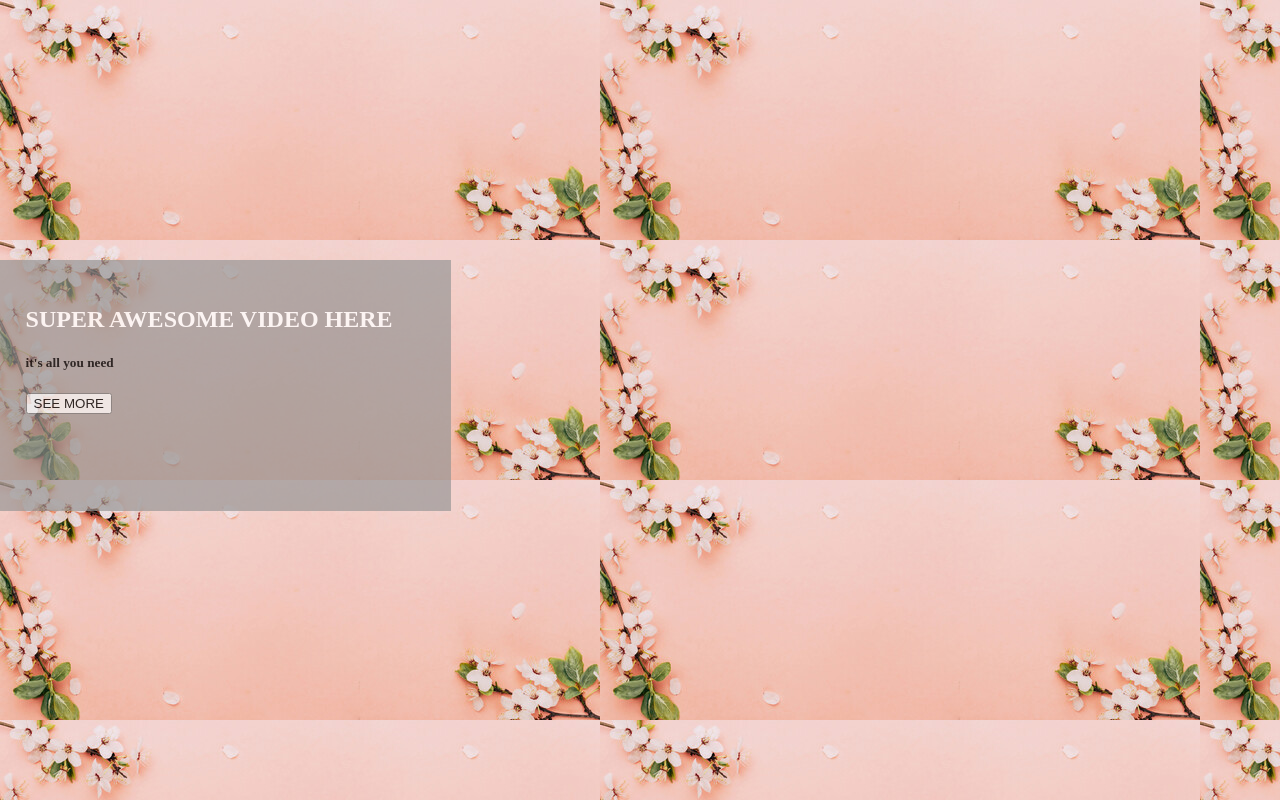
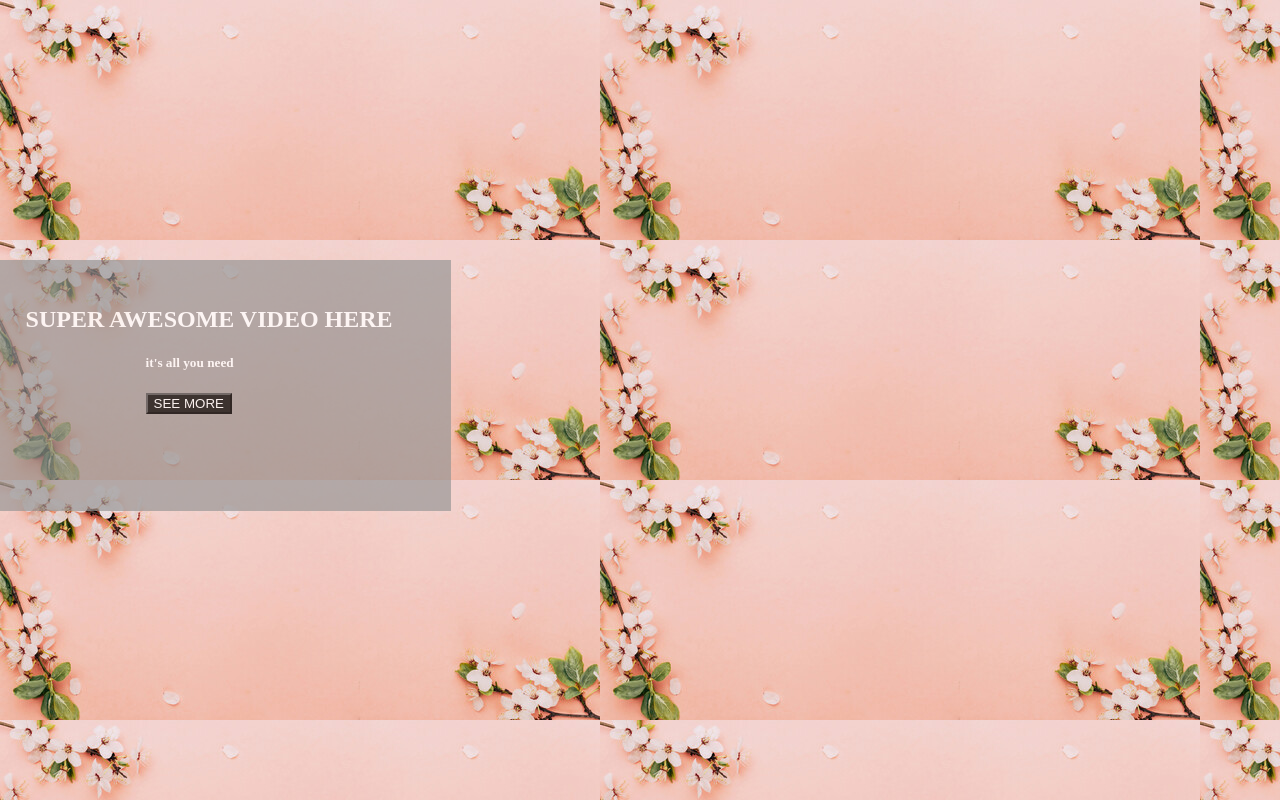
Before and after one commit to AlhajjajKhalaf/Contact-, a plain HTML site: page Background/index.html in a window 1280 px wide. Drawn offline with Linux system fonts and the light colour scheme.

Commit message:
add on44e

```diff
--- a/Background/style.css
+++ b/Background/style.css
@@ -16,7 +16,15 @@ padding: 2%;
 .Top h2{
 color: rgb(255, 255, 255);
     }
-    .Top h4{
+    .Top h5{
         color: rgb(255, 255, 255);
         position: relative;
+        left: 30%;
             }
+
+            button{
+                background-color: rgb(15, 15, 14);
+                color: rgb(252, 252, 252);
+                position: relative;
+                left: 30%;
+            }
```
